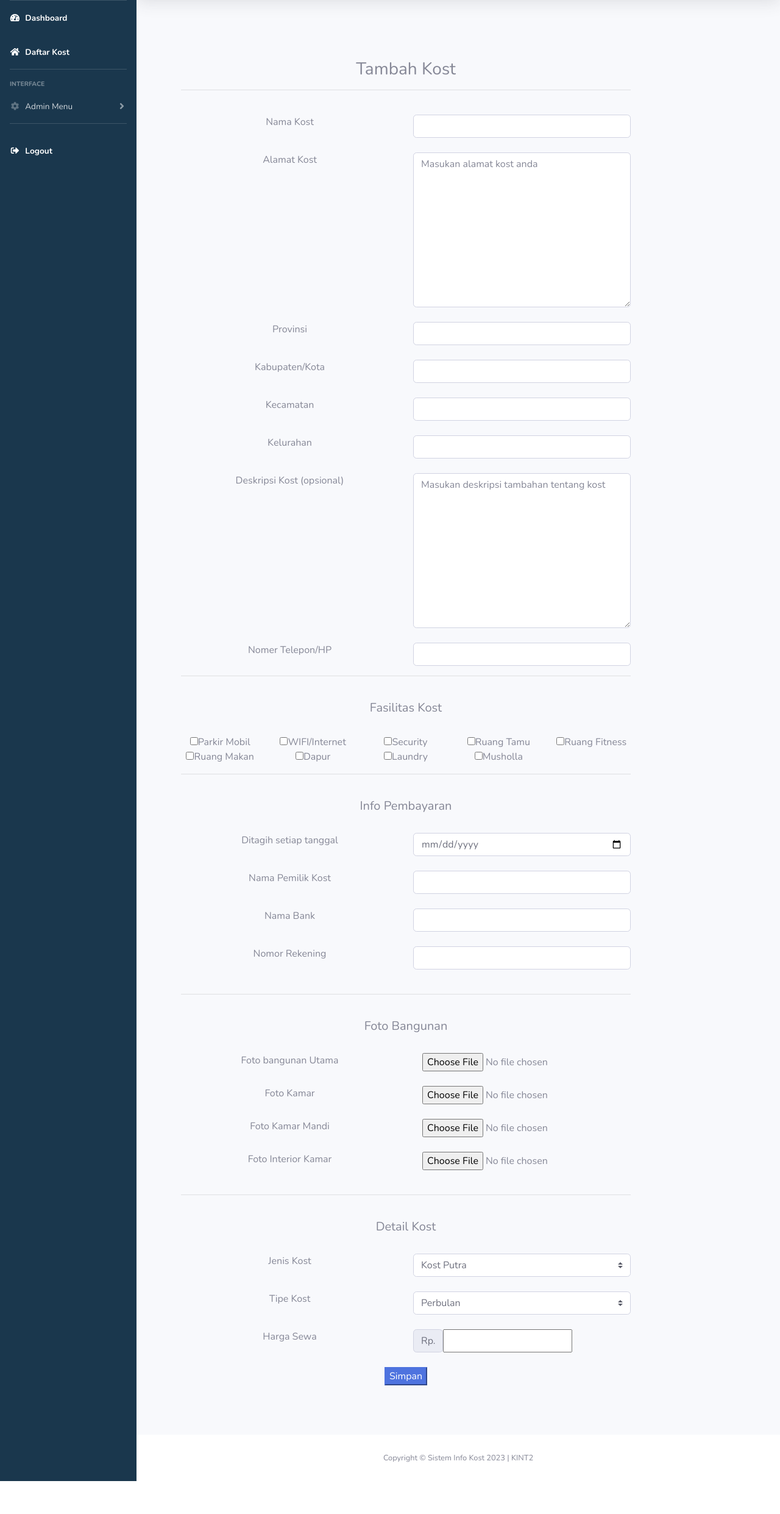
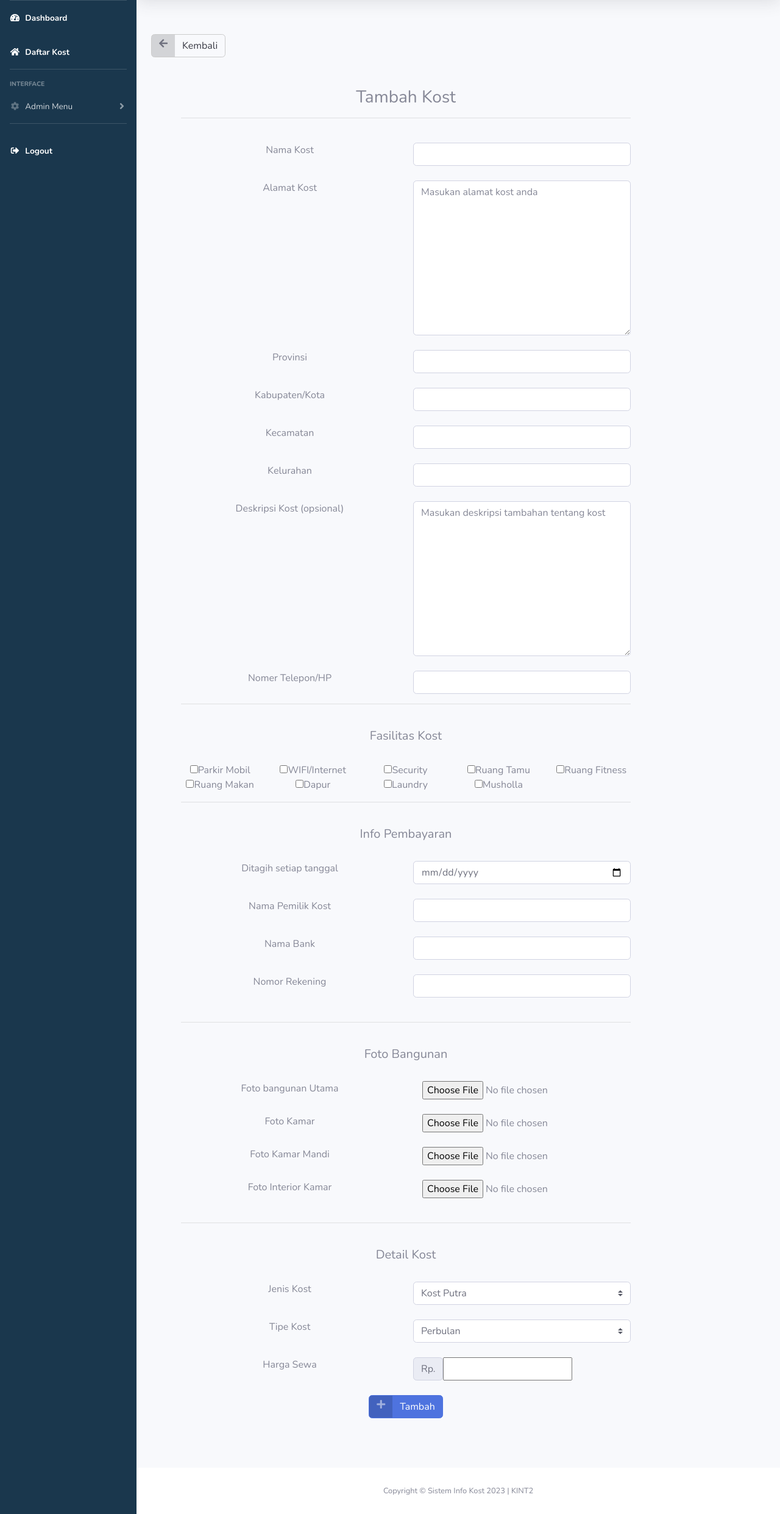
Before and after one commit to MuhammadRamaPradipaWijaya/InfoKos, a PHP site: page /kost/tambah_kost.php in a window 1280 px wide. Shown: the part 70-2553 px from the top of the page at 61% size. Before the commit the page ends 2499 px from the top, so only its background shows below. Run offline with PHP 8.4, Linux system fonts and the light colour scheme; a user stored in the database is signed in; data comes from the database, SQL or seed files in the repository.

Commit message:
update tombol kembali

```diff
--- a/kost/includes/header.php
+++ b/kost/includes/header.php
@@ -112,7 +112,6 @@
                 <div id="collapseTwo" class="collapse" aria-labelledby="headingTwo" data-parent="#accordionSidebar">
                     <div class="bg-white py-2 collapse-inner rounded">
                         <h6 class="collapse-header">Daftar Menu:</h6>
-                        <a class="collapse-item" href="tambah_kost.php">Tambah Kost</a>
                         <a class="collapse-item" href="properti.php">Kost Saya</a>
                         <!-- <a class="collapse-item" href="#">Keuangan</a>
                         <a class="collapse-item" href="#">Tagihan</a> -->
--- a/kost/php/tambah-kos_proses.php
+++ b/kost/php/tambah-kos_proses.php
@@ -61,7 +61,7 @@ if (isset($_POST['tambah'])) {
     $g = mysqli_fetch_array($query_ambil);
     $id_kost = $g['id_kost'];
     if ($tambah) {
-        header("location:../kamar.php?id_kost=$id_kost");
+        header("location:../properti.php?id_kost=$id_kost");
     } else {
         header("location:../tambah_kos.php");
         echo "<script>alert('gagal')</script>";
--- a/kost/tambah_kost.php
+++ b/kost/tambah_kost.php
@@ -6,6 +6,16 @@ include('includes/header.php');
 <div class="container-fluid">
   <div class="row">
     <div class="col-md-10">
+
+    <div class="my-2"></div>
+      <a href="properti.php" class="btn btn-light btn-icon-split" style="border: 1px solid #ccc;">
+        <span class="icon text-gray-700">
+          <i class="fas fa-arrow-left"></i>
+        </span>
+        <span class="text">Kembali</span>
+      </a>
+
+
       <form class="text-center border border-light p-5" action="php/tambah-kos_proses.php" method="post" enctype="multipart/form-data">
         <h3>Tambah Kost</h3>
         <div class="form-group">
@@ -163,9 +173,16 @@ include('includes/header.php');
             </div>
           </div>
           <br>
+
           <div class="col">
-            <button type="submit" class="btn-primary" name="tambah">Simpan</button>
-          </div>
+          <button type="submit" class="btn btn-primary btn-icon-split" name="tambah">
+            <span class="icon text-white-50">
+              <i class="fas fa-plus"></i>
+            </span>
+            <span class="text">Tambah</span>
+          </button>
+        </div>
+
         </div>
       </form>
     </div>
```
Also changed, not shown: kost/daftar-kamar.php (+10 -0 lines), kost/penyewa.php (+10 -0 lines), kost/properti.php (+13 -4 lines), kost/properti_edit.php (+10 -2 lines).
